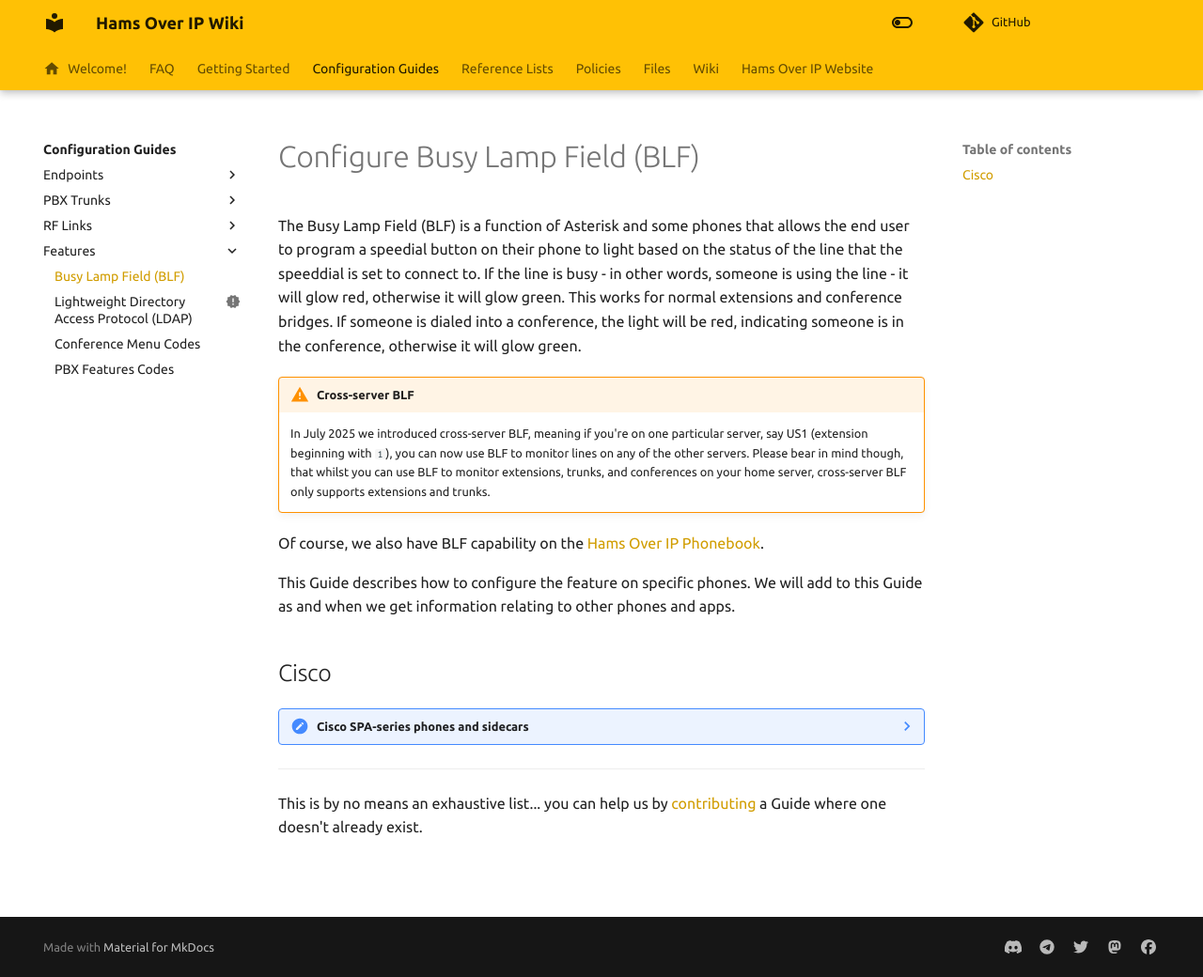
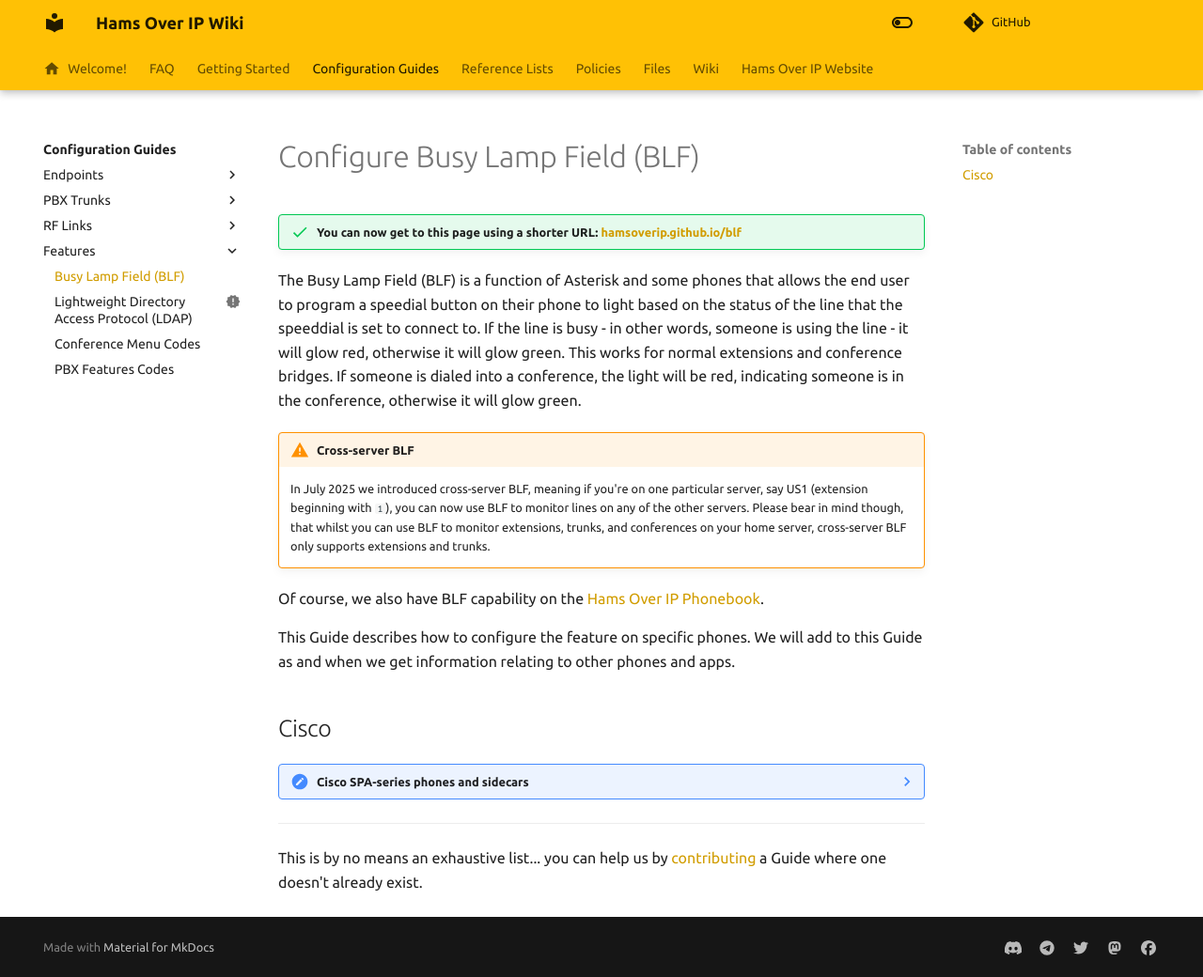
Before and after one commit to hamsoverip/wiki, an MkDocs documentation site: the page built from docs/guides/features/blf.md, in a window 1280 px wide and 1040 px high. Shown: the whole window at 94% size. Built offline with MkDocs 1.6.1 and Material for MkDocs 9.7.7, drawn with Linux system fonts in a browser that asks for light colours; comment, search, counter and statistics services are not loaded.

Commit message:
Update: added note to BLF page about new short URL

```diff
--- a/docs/guides/features/blf.md
+++ b/docs/guides/features/blf.md
@@ -1,4 +1,6 @@
 # Configure Busy Lamp Field (BLF)
+
+!!! success "You can now get to this page using a shorter URL: [hamsoverip.github.io/blf](https://hamsoverip.github.io/blf)"
 
 The Busy Lamp Field (BLF) is a function of Asterisk and some phones that allows the end user to program a speedial button on their phone to light based on the status of the line that the speeddial is set to connect to. If the line is busy - in other words, someone is using the line - it will glow red, otherwise it will glow green. This works for normal extensions and conference bridges. If someone is dialed into a conference, the light will be red, indicating someone is in the conference, otherwise it will glow green.
 
```
